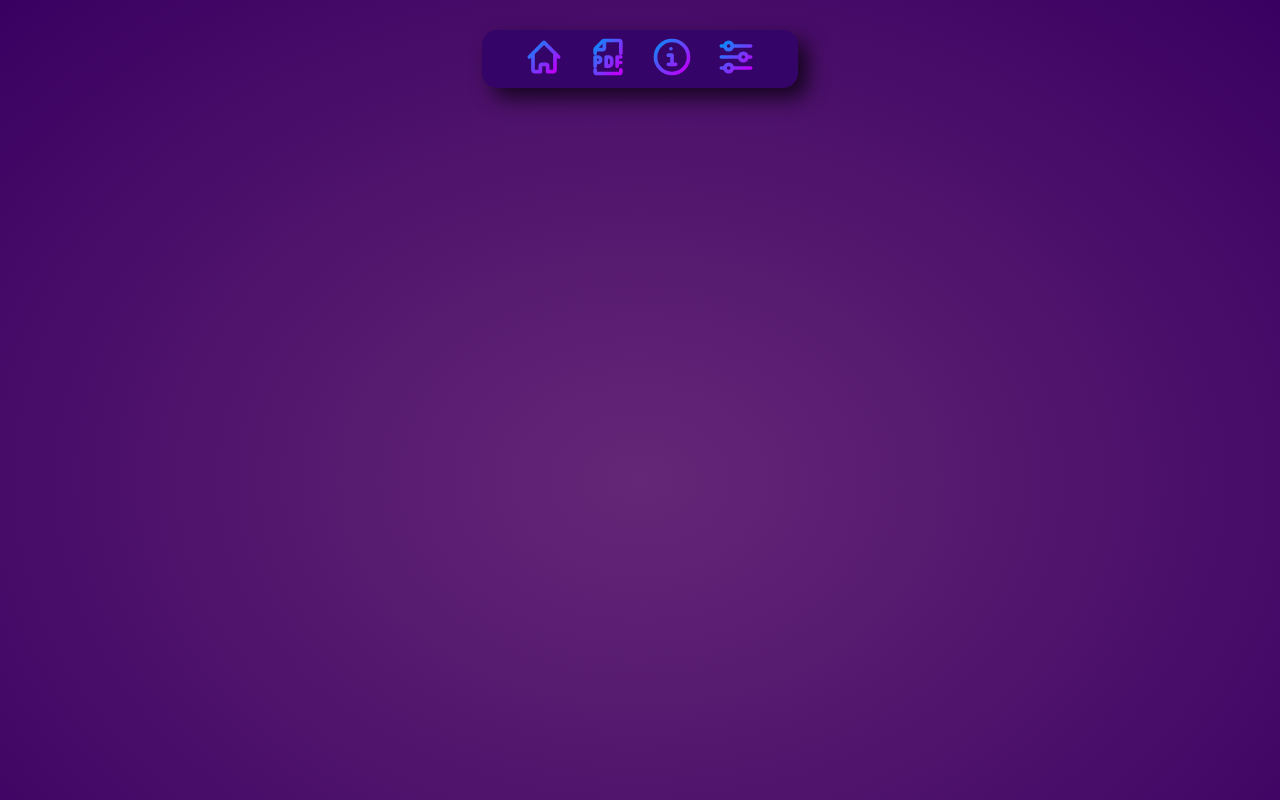
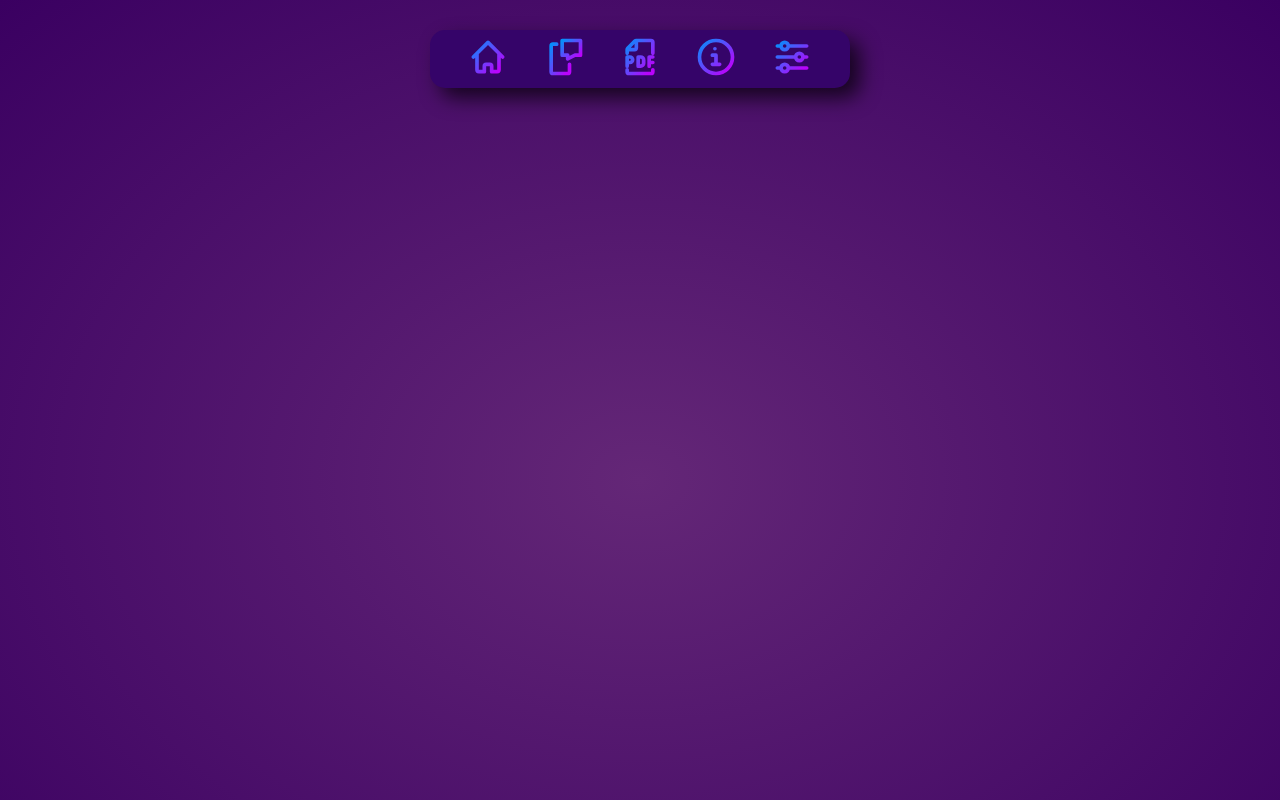
Before and after one commit to risenovsky13/IP-Team, a React (Vite) app: page / in a window 1280 px wide. Shown: the top 800 px of the page. Built offline with nearby package versions, Linux system fonts and the light colour scheme.

Commit message:
update: implement nav bar buttons

```diff
--- a/src/App.jsx
+++ b/src/App.jsx
@@ -5,6 +5,7 @@ function App() {
   return (
     <>
       <NavBar />
+
     </>
   );
 }
--- a/src/NavBar/NavBar.jsx
+++ b/src/NavBar/NavBar.jsx
@@ -3,13 +3,14 @@ import HomeIcon from "../assets/HomeIcon.jsx";
 import MenuIcon from "../assets/MenuIcon.jsx";
 import PdfIcon from "../assets/PdfIcon.jsx";
 import InfoIcon from "../assets/InfoIcon.jsx";
-
+import MessageIcon from "../assets/MessageIcon.jsx";
 export default function NavBar() {
   return (
     <>
       <div id={styles.nav_container}>
         <nav>
           <HomeIcon />
+          <MessageIcon/>
           <PdfIcon/>
           <InfoIcon/>
           <MenuIcon/>
--- a/src/NavBar/NavBar.module.css
+++ b/src/NavBar/NavBar.module.css
@@ -4,7 +4,7 @@
     background-color: #350469;
     border-radius: 15px;
     text-align: center;
-    padding: 5px  30px  5px 30px;
+    padding: 5px  20px  5px 20px;
     box-shadow:  10px 10px 20px rgba(0, 0, 0, 0.7);
 
 
--- a/src/assets/HomeIcon.jsx
+++ b/src/assets/HomeIcon.jsx
@@ -3,6 +3,7 @@ import styles from "./IconsStyle.module.css";
 export default function HomeIcon() {
 	return (
 		<>
+			<div id={styles.icon_holder}>
 				<svg
 					className={styles.icon}
 					aria-hidden="true"
@@ -12,11 +13,10 @@ export default function HomeIcon() {
 					fill="none"
 					viewBox="0 0 24 24"
 				>
-
 					<defs>
 						<linearGradient id="grad1" x2="100%" y2="100%">
-            <stop offset="0%"  style={{stopColor: "#0390fc"}}/>
-            <stop offset="90%"  style={{stopColor: "#ba03fc"}}/>
+							<stop offset="0%" style={{ stopColor: "#0390fc" }} />
+							<stop offset="90%" style={{ stopColor: "#ba03fc" }} />
 						</linearGradient>
 					</defs>
 
@@ -28,6 +28,7 @@ export default function HomeIcon() {
 						d="m4 12 8-8 8 8M6 10.5V19a1 1 0 0 0 1 1h3v-3a1 1 0 0 1 1-1h2a1 1 0 0 1 1 1v3h3a1 1 0 0 0 1-1v-8.5"
 					/>
 				</svg>
+			</div>
 		</>
 	);
 }
--- a/src/assets/IconsStyle.module.css
+++ b/src/assets/IconsStyle.module.css
@@ -1,9 +1,23 @@
 .icon {
-    padding: 0 10px 0 10px;
-    cursor: pointer;
+	cursor: pointer;
 }
-#icon_background{
-    background-color: #3f255a;
+
+#icon_holder{
+    display: inline-block;
+    /* outline: 2px solid red; */
+    margin: 0px 15px 0 15px;
     width: 46px;
     height: 46px;
+    align-content: center;
+    border-radius: 10px;
+
+    transition: background-color 150ms;
 }
+
+#icon_holder:hover {
+    background-color: hsla(269, 93%, 30%, 0.541);
+}
+
+#icon_holder:active {
+    background-color: hsla(269, 93%, 40%, 0.541);
+}
--- a/src/assets/InfoIcon.jsx
+++ b/src/assets/InfoIcon.jsx
@@ -3,6 +3,7 @@ import styles from "./IconsStyle.module.css";
 export default function InfoIcon() {
 	return (
 		<>
+			<div id={styles.icon_holder}>
 				<svg
 					className={styles.icon}
 					aria-hidden="true"
@@ -27,6 +28,7 @@ export default function InfoIcon() {
 						d="M10 11h2v5m-2 0h4m-2.592-8.5h.01M21 12a9 9 0 1 1-18 0 9 9 0 0 1 18 0Z"
 					/>
 				</svg>
+			</div>
 		</>
 	);
 }
--- a/src/assets/MenuIcon.jsx
+++ b/src/assets/MenuIcon.jsx
@@ -3,6 +3,7 @@ import styles from "./IconsStyle.module.css";
 export default function MenuIcon() {
 	return (
 		<>
+			<div id={styles.icon_holder}>
 				<svg
 					className={styles.icon}
 					aria-hidden="true"
@@ -26,6 +27,7 @@ export default function MenuIcon() {
 						d="M20 6H10m0 0a2 2 0 1 0-4 0m4 0a2 2 0 1 1-4 0m0 0H4m16 6h-2m0 0a2 2 0 1 0-4 0m4 0a2 2 0 1 1-4 0m0 0H4m16 6H10m0 0a2 2 0 1 0-4 0m4 0a2 2 0 1 1-4 0m0 0H4"
 					/>
 				</svg>
+			</div>
 		</>
 	);
 }
--- /dev/null
+++ b/src/assets/MessageIcon.jsx
@@ -0,0 +1,34 @@
+import styles from "./IconsStyle.module.css";
+
+export default function MessageIcon() {
+	return (
+		<>
+			<div id={styles.icon_holder}>
+				<svg
+					xmlns="http://www.w3.org/2000/svg"
+					width="44"
+					height="44"
+					viewBox="0 0 24 24"
+					fill="none"
+					stroke="url(#grad1)"
+					strokeWidth="2"
+					strokeLinecap="round"
+					strokeLinejoin="round"
+					className={styles.icon}
+				>
+					<defs>
+						<linearGradient id="grad1" x2="100%" y2="100%">
+							<stop offset="0%" style={{ stopColor: "#0390fc" }} />
+							<stop offset="90%" style={{ stopColor: "#ba03fc" }} />
+						</linearGradient>
+					</defs>
+
+					<path stroke="none" d="M0 0h24v24H0z" fill="none" />
+					<path d="M11 3h10v8h-3l-4 2v-2h-3z" />
+					<path d="M15 16v4a1 1 0 0 1 -1 1h-8a1 1 0 0 1 -1 -1v-14a1 1 0 0 1 1 -1h2" />
+					<path d="M10 18v.01" />
+				</svg>
+			</div>
+		</>
+	);
+}
--- a/src/assets/PdfIcon.jsx
+++ b/src/assets/PdfIcon.jsx
@@ -3,6 +3,7 @@ import styles from "./IconsStyle.module.css";
 export default function PdfIcon() {
 	return (
 		<>
+			<div id={styles.icon_holder}>
 				<svg
 					className={styles.icon}
 					aria-hidden="true"
@@ -27,6 +28,7 @@ export default function PdfIcon() {
 						d="M5 17v-5h1.5a1.5 1.5 0 1 1 0 3H5m12 2v-5h2m-2 3h2M5 10V7.914a1 1 0 0 1 .293-.707l3.914-3.914A1 1 0 0 1 9.914 3H18a1 1 0 0 1 1 1v6M5 19v1a1 1 0 0 0 1 1h12a1 1 0 0 0 1-1v-1M10 3v4a1 1 0 0 1-1 1H5m6 4v5h1.375A1.627 1.627 0 0 0 14 15.375v-1.75A1.627 1.627 0 0 0 12.375 12H11Z"
 					/>
 				</svg>
+			</div>
 		</>
 	);
 }
```
Lines whose indentation alone changed are shown as unchanged.
